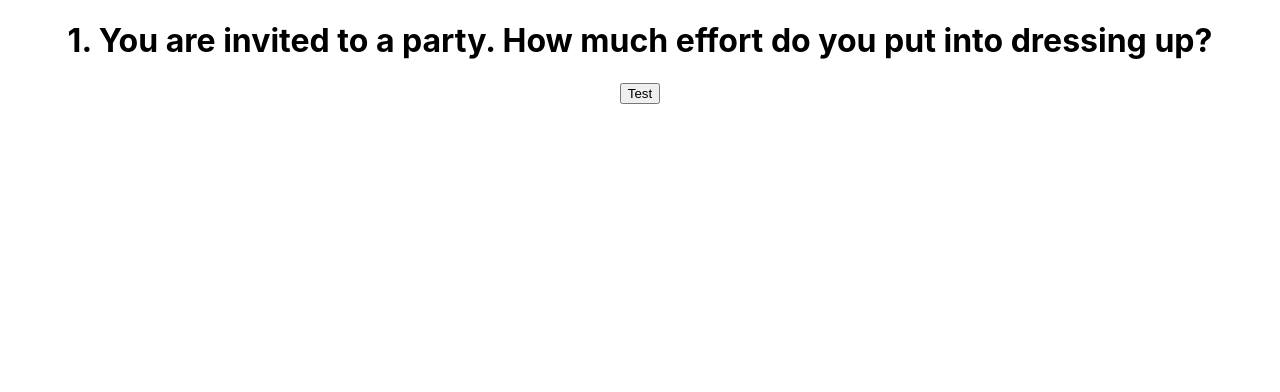
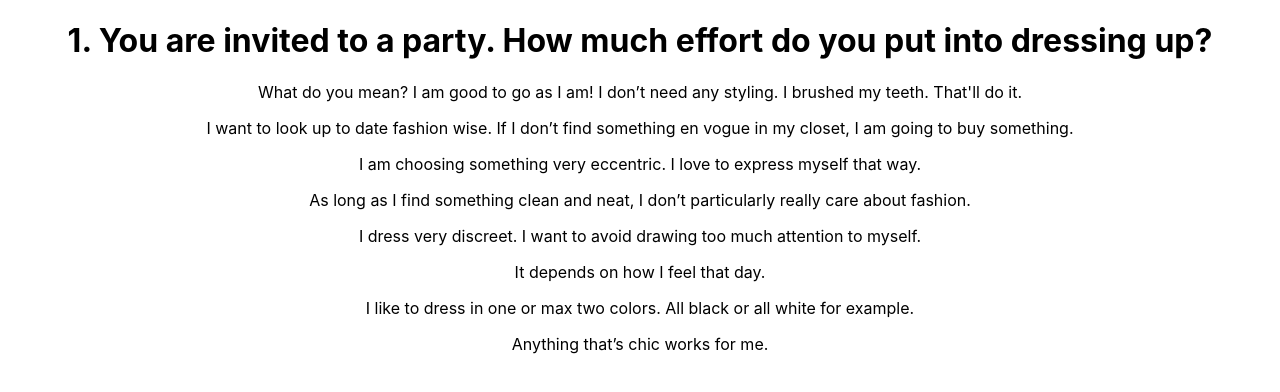
Before and after one commit to Reggie899/Architecture-Quiz, a React (Create React App) app: page / in a window 1280 px wide. Both pictures are taken after a click on the button "Start". Shown: the top 392 px of the page. Built offline with nearby package versions, Linux system fonts and the light colour scheme.

Commit message:
Question1 choices added

```diff
--- a/src/Questions/Question1.js
+++ b/src/Questions/Question1.js
@@ -51,7 +51,15 @@ export default function Question1() {
         1. You are invited to a party. How much effort do you put into dressing
         up?
       </h1>
-      <button onClick={modernMainstream}>Test</button>
-    </div>
+      <div className="">
+    <div onClick={traditionalMainstream} className=""><p>What do you mean? I am good to go as I am! I don’t need any styling. I brushed my teeth. That'll do it. </p></div>
+    <div onClick={modernMainstream} className=""><p>I want to look up to date fashion wise. If I don’t find something en vogue in my closet, I am going to buy something.  </p></div>
+    <div onClick={modernMainstream} className=""><p>I am choosing something very eccentric. I love to express myself that way. </p></div>
+    <div onClick={traditionalSpecific} className=""><p>As long as I find something clean and neat, I don’t particularly really care about fashion.</p></div>
+    <div onClick={traditionalSpecific} className=""><p>I dress very discreet. I want to avoid drawing too much attention to myself.</p></div>
+    <div onClick={modernSpecific} className=""><p>It depends on how I feel that day.</p></div>
+    <div onClick={traditionalMainstream} className=""><p>I like to dress in one or max two colors. All black or all white for example.</p></div>
+    <div onClick={modernSpecific} className=""><p>Anything that’s chic works for me.</p></div>
+    </div>    </div>
   );
 }
```
